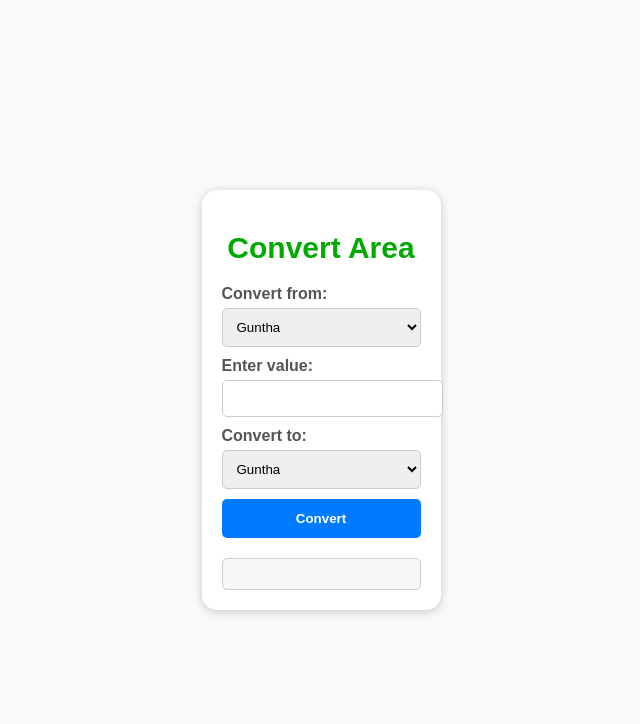
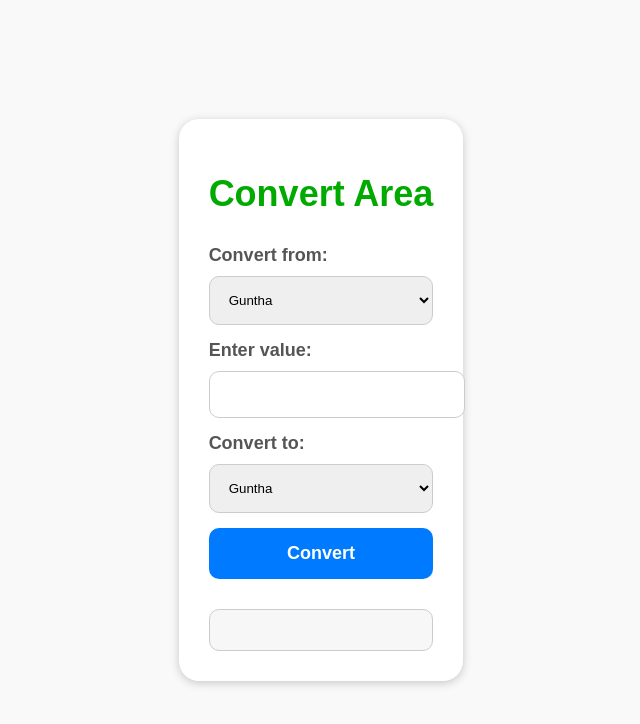
Before and after one commit to chaitanya07061994/Area-Convertor, a plain HTML site: page index.html in a window 1280 px wide. Shown: the whole page, without its empty margins (319-959 px from the left). Drawn offline with Linux system fonts and the light colour scheme.

Commit message:
Changes Done

```diff
--- a/index.html
+++ b/index.html
@@ -17,49 +17,51 @@
         }
 
         .container {
-            max-width: 400px;
-            padding: 20px;
+            max-width: 600px; /* Increased container width */
+            padding: 30px; /* Increased container padding */
             background-color: #fff;
-            border-radius: 15px;
+            border-radius: 20px; /* Increased border radius */
             box-shadow: 0 2px 10px rgba(0, 0, 0, 0.2);
         }
 
         h1 {
             text-align: center;
             color: #00aa00; /* Green title color (#00aa00) */
-            font-size: 30px;
-            margin-bottom: 20px;
+            font-size: 36px; /* Increased title font size */
+            margin-bottom: 30px; /* Increased margin below title */
         }
 
         .input-section {
-            margin-bottom: 20px;
+            margin-bottom: 30px; /* Increased margin below input section */
         }
 
         label {
             display: block;
-            margin-bottom: 5px;
+            margin-bottom: 10px; /* Increased margin below labels */
             font-weight: bold;
             color: #555;
+            font-size: 18px; /* Increased label font size */
         }
 
         select, input {
             width: 100%;
-            padding: 10px;
-            margin-bottom: 10px;
+            padding: 15px; /* Increased input padding */
+            margin-bottom: 15px; /* Increased margin below inputs */
             border: 1px solid #ccc;
-            border-radius: 5px;
+            border-radius: 10px; /* Increased border radius */
         }
 
         button {
             display: block;
             width: 100%;
-            padding: 12px;
+            padding: 15px; /* Increased button padding */
             background-color: #007bff;
             color: #fff;
             border: none;
-            border-radius: 5px;
+            border-radius: 10px; /* Increased border radius */
             cursor: pointer;
             font-weight: bold;
+            font-size: 18px; /* Increased button font size */
             transition: background-color 0.2s;
         }
 
@@ -68,19 +70,19 @@
         }
 
         .output-section {
-            padding: 15px;
+            padding: 20px; /* Increased output section padding */
             background-color: #f7f7f7;
             border: 1px solid #ccc;
-            border-radius: 5px;
+            border-radius: 10px; /* Increased border radius */
         }
 
         .output-section h3 {
             color: #007bff;
-            margin-bottom: 10px;
+            margin-bottom: 15px; /* Increased margin below output section title */
         }
 
         .output-section p {
-            font-size: 18px;
+            font-size: 24px; /* Increased output text font size */
             line-height: 1.6;
         }
     </style>
@@ -117,7 +119,7 @@
         <div class="output-section" id="output">
         </div>
     </div>
-    <script>
+       <script>
         // JavaScript code here
         function convertArea() {
             const fromUnit = document.getElementById("fromUnit").value;
```
